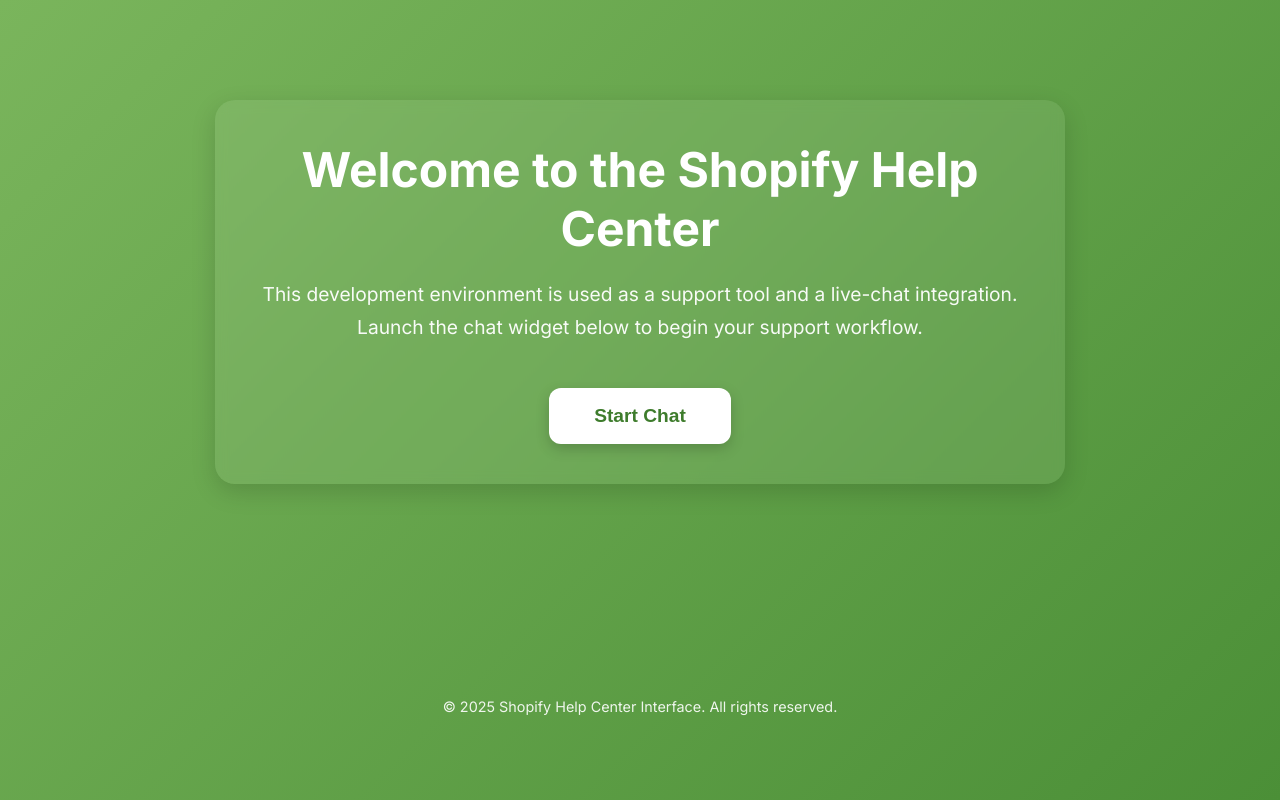
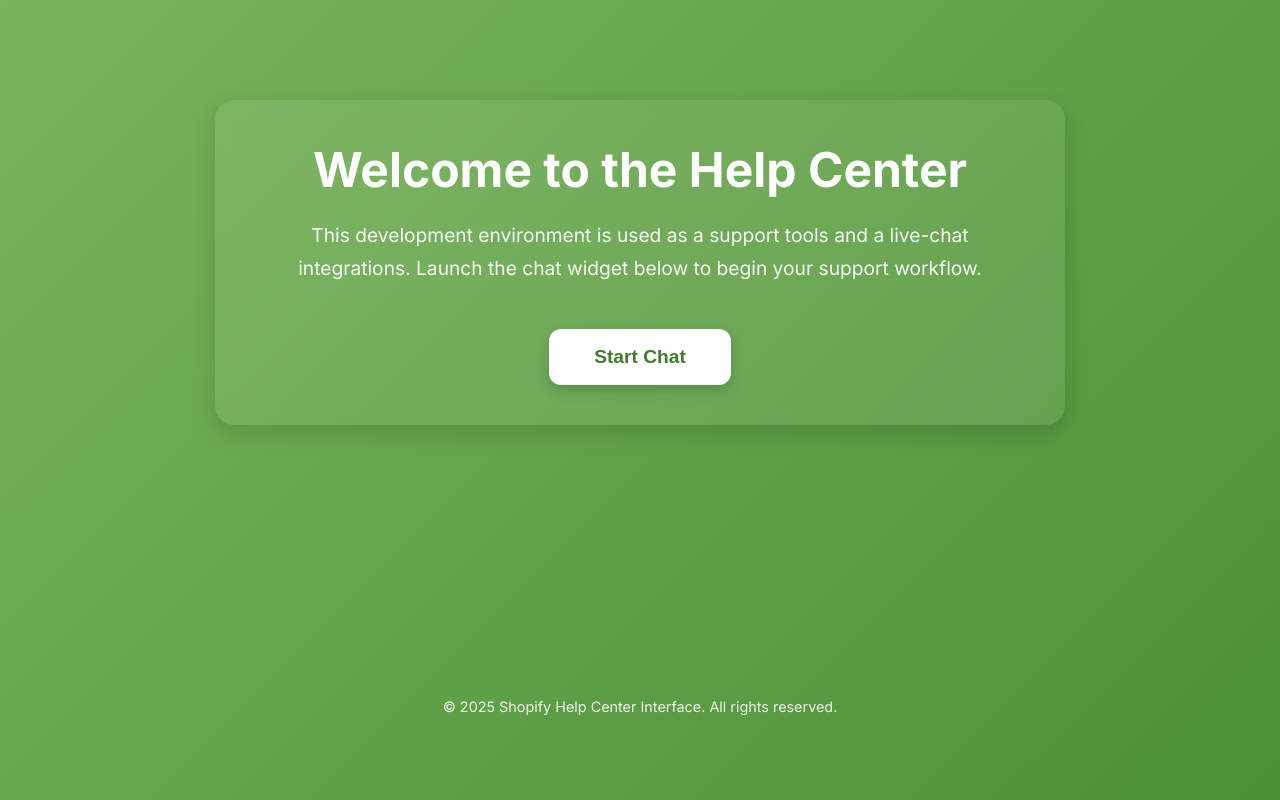
Before and after one commit to shopifyhelpcenter-com/SHOPIFY-HELP-CENTER, a plain HTML site: page index.html in a window 1280 px wide. Drawn offline with Linux system fonts and the light colour scheme.

Commit message:
index.html

```diff
--- a/index.html
+++ b/index.html
@@ -85,9 +85,9 @@
 <body>
 
   <div class="hero-container">
-    <h1>Welcome to the Shopify Help Center</h1>
+    <h1>Welcome to the Help Center</h1>
     <p>
-      This development environment is used as a support tool and a live-chat integration.
+      This development environment is used as a support tools and a live-chat integrations.
       Launch the chat widget below to begin your support workflow.
     </p>
 
```
